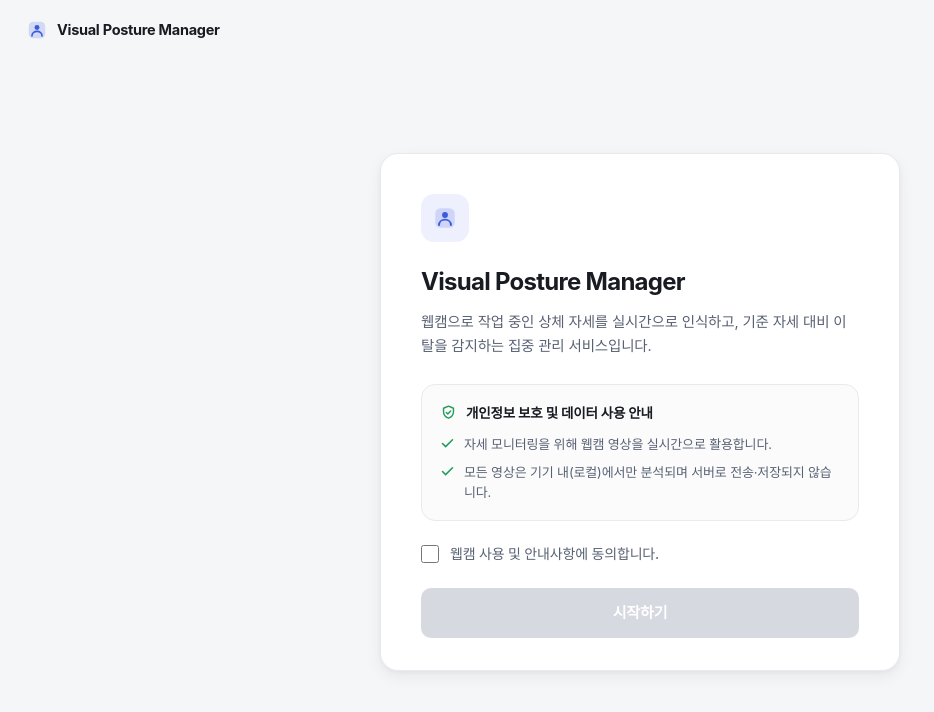
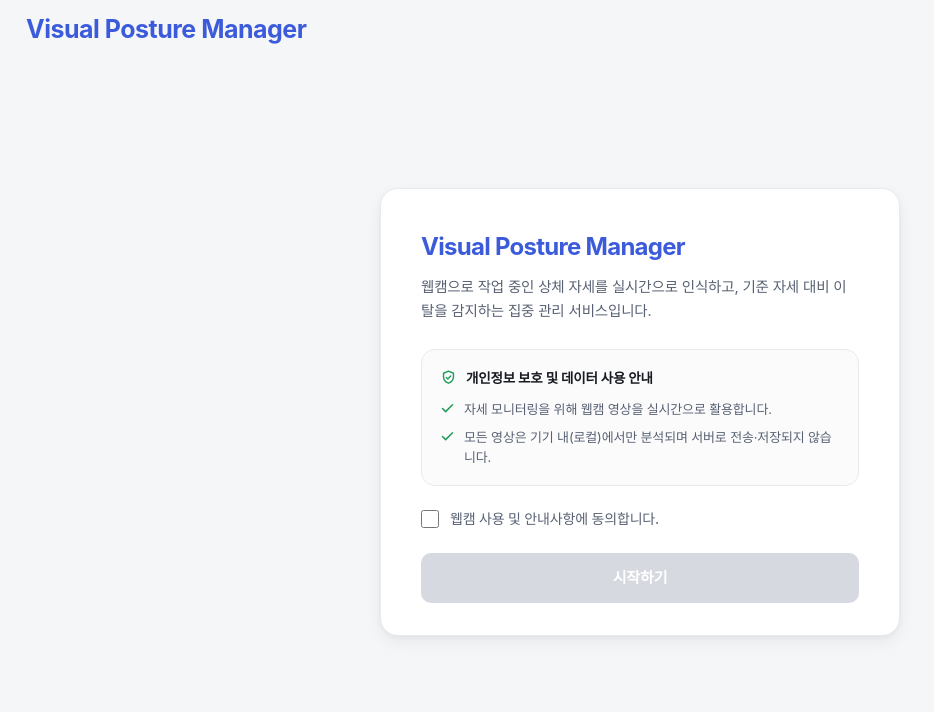
Before and after one commit to eodud9/visual-posture-manager, a React (Vite) app in the folder frontend/: page / in a window 1280 px wide. Shown: the top 712 px of the page, without its empty margins (0-934 px from the left). Built offline with nearby package versions, Linux system fonts and the light colour scheme; no server answers; a web font is replaced by a local one.

Commit message:
style: home style

```diff
--- a/frontend/src/components/Home.jsx
+++ b/frontend/src/components/Home.jsx
@@ -18,10 +18,7 @@ function Home() {
     <div style={{ minHeight: "100%", display: "flex", flexDirection: "column", background: "var(--bg)" }}>
       {/* slim top bar */}
       <div style={{ height: "var(--header-h)", display: "flex", alignItems: "center", gap: 9, padding: "0 26px" }}>
-        <span style={{ color: "var(--brand)", display: "flex" }}>
-          <LogoIcon />
-        </span>
-        <span style={{ fontWeight: 700, fontSize: 14.5, letterSpacing: "-0.02em", color: "var(--text)" }}>
+        <span style={{ fontWeight: 700, fontSize: 25, letterSpacing: "-0.02em", color: "#3B5BDB" }}>
           Visual Posture Manager
         </span>
       </div>
@@ -47,24 +44,7 @@ function Home() {
             padding: "40px 40px 32px",
           }}
         >
-          {/* icon */}
-          <div
-            style={{
-              width: 48,
-              height: 48,
-              borderRadius: 13,
-              background: "var(--brand-soft)",
-              color: "var(--brand)",
-              display: "flex",
-              alignItems: "center",
-              justifyContent: "center",
-              marginBottom: 22,
-            }}
-          >
-            <LogoIcon size={26} />
-          </div>
-
-          <h1 style={{ margin: 0, fontSize: 24, fontWeight: 700, letterSpacing: "-0.03em", color: "var(--text)" }}>
+          <h1 style={{ margin: 0, fontSize: 24, fontWeight: 700, letterSpacing: "-0.03em", color: "#3B5BDB" }}>
             Visual Posture Manager
           </h1>
           <p style={{ margin: "10px 0 0", fontSize: 14.5, lineHeight: 1.65, color: "var(--text-2)" }}>
@@ -128,6 +108,7 @@ function Home() {
                 accentColor: "#3b5bdb",
                 cursor: "pointer",
                 flexShrink: 0,
+                border: "none",
               }}
             />
             <span
```
